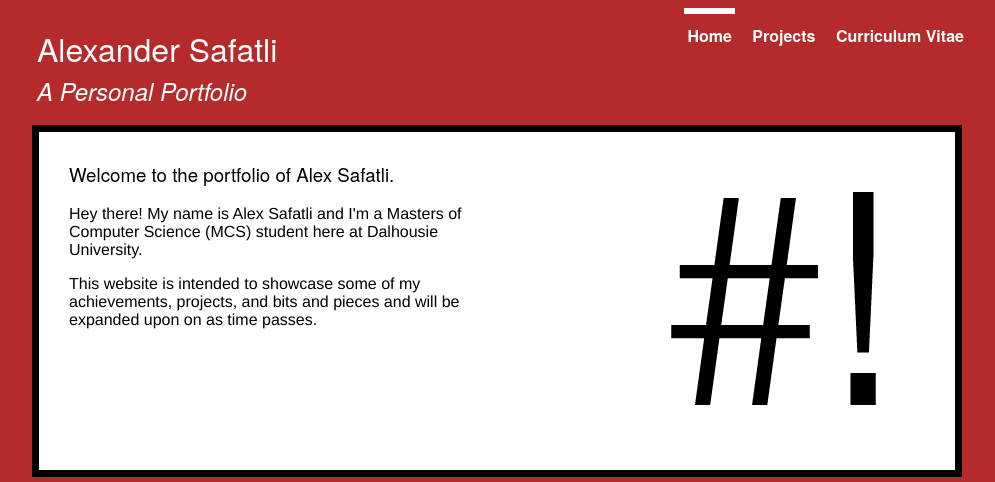
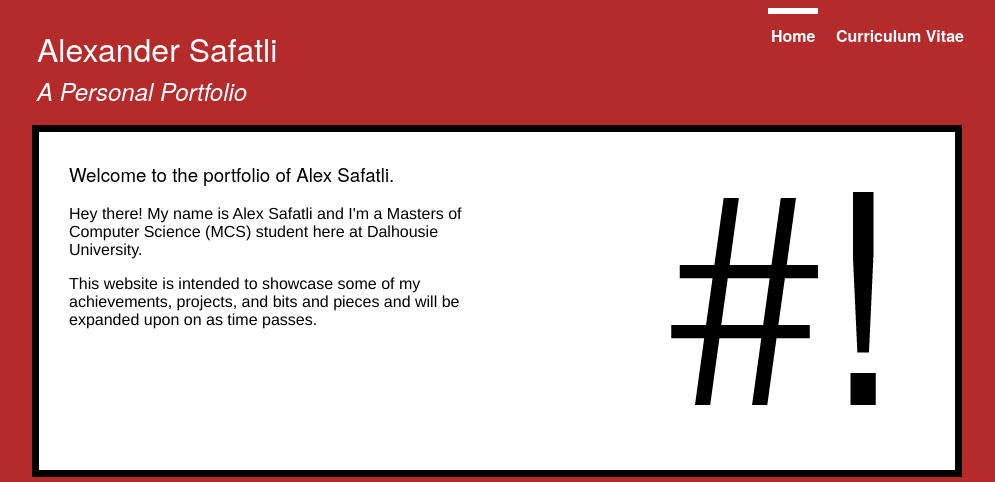
Before and after one commit to AlexSafatli/AlexSafatli.github.io, a Jekyll site: the page built from index.md, in a window 1280 px wide, cut to the strip 0-482 px from the top of the page. Shown: the whole strip, without its empty margins (143-1138 px from the left). Built offline with Jekyll 4.4.1, drawn with Linux system fonts in a browser that asks for light colours.

Commit message:
In a temporary state of minimal function.

```diff
--- a/_layouts/default.html
+++ b/_layouts/default.html
@@ -14,7 +14,6 @@
 
       <ul>
 	<li><a href="index.html" class="active">Home</a></li>
-	<li><a href="projects.html">Projects</a></li>
 	<li><a href="media/cv.pdf">Curriculum Vitae</a></li>
 	</ul>
 
```
